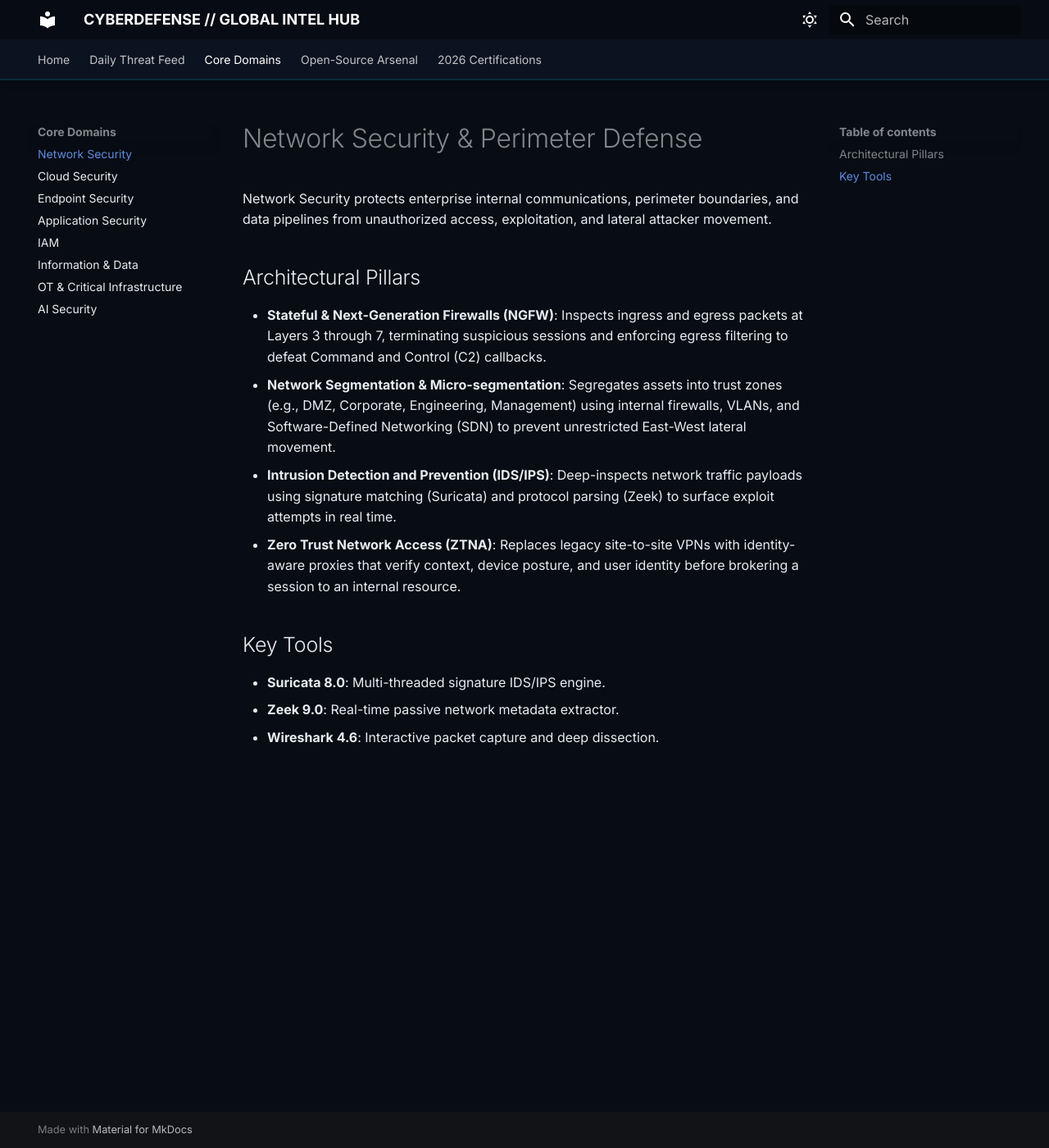
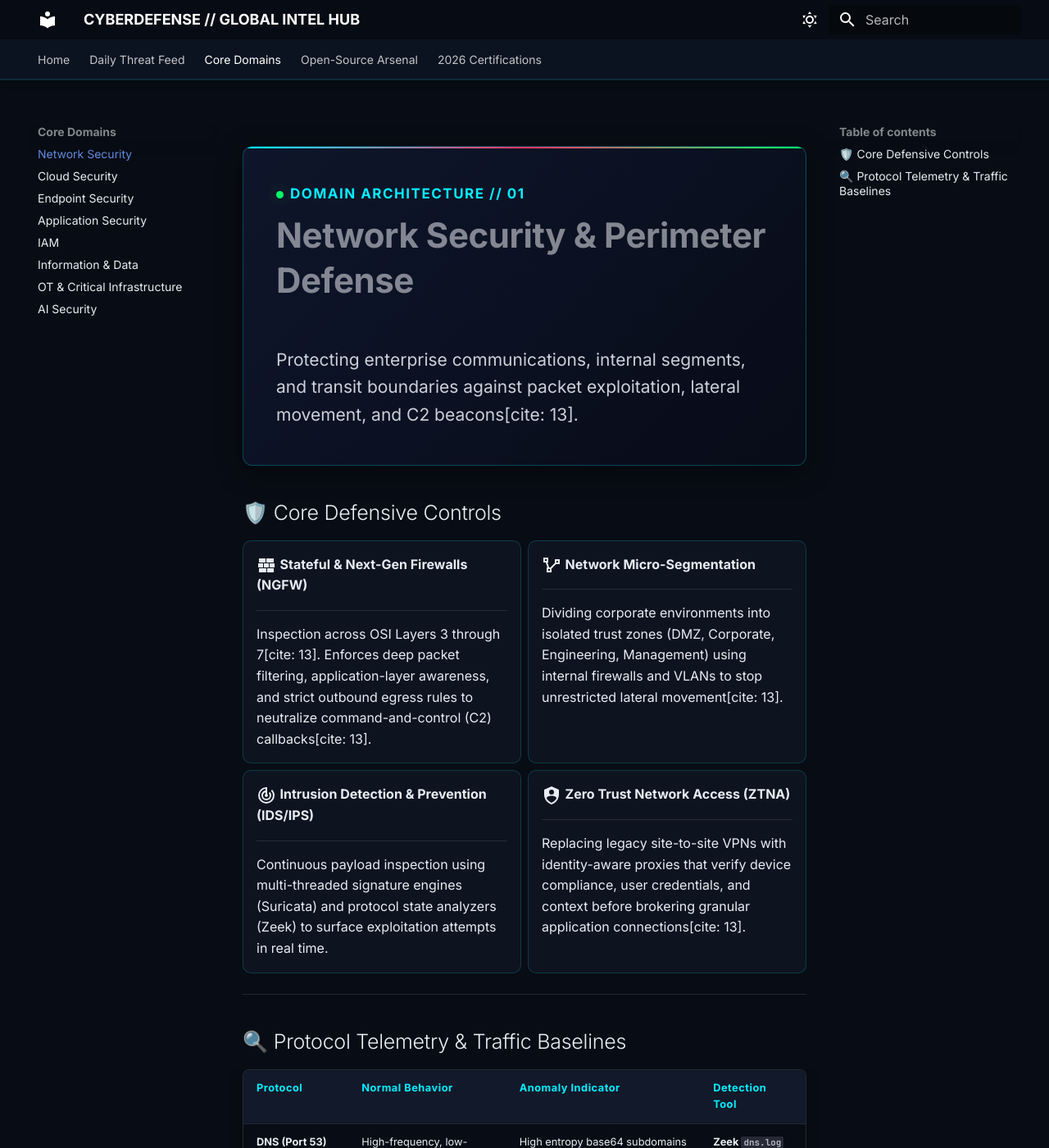
Before and after one commit to atharvajdhumal/cybersecurity-handbook, an MkDocs documentation site: the page built from docs/domains/network-security.md, in a window 1280 px wide and 1400 px high. Shown: the whole window at 82% size. Built offline with MkDocs 1.6.1 and Material for MkDocs 9.7.7, drawn with Linux system fonts in a browser that asks for light colours; some of the changed text lies outside the part shown.

Commit message:
Update network-security.md

```diff
--- a/docs/domains/network-security.md
+++ b/docs/domains/network-security.md
@@ -1,15 +1,49 @@
-# Network Security & Perimeter Defense
+<div class="hero-box">
+  <span style="font-size: 0.85rem; font-weight: 700; letter-spacing: 1.5px; text-transform: uppercase; color: #00f0ff; display: block; margin-bottom: 0.5rem;">
+    <span class="live-pulse"></span>DOMAIN ARCHITECTURE // 01
+  </span>
+  <h1 style="margin-top: 0; font-size: 2.1rem; font-weight: 800;">Network Security & Perimeter Defense</h1>
+  <p style="color: #c9d1d9; font-size: 1.05rem; margin-bottom: 0;">
+    Protecting enterprise communications, internal segments, and transit boundaries against packet exploitation, lateral movement, and C2 beacons[cite: 13].
+  </p>
+</div>
 
-Network Security protects enterprise internal communications, perimeter boundaries, and data pipelines from unauthorized access, exploitation, and lateral attacker movement.
+## 🛡️ Core Defensive Controls
 
-## Architectural Pillars
+<div class="grid cards" markdown>
 
-* **Stateful & Next-Generation Firewalls (NGFW)**: Inspects ingress and egress packets at Layers 3 through 7, terminating suspicious sessions and enforcing egress filtering to defeat Command and Control (C2) callbacks.
-* **Network Segmentation & Micro-segmentation**: Segregates assets into trust zones (e.g., DMZ, Corporate, Engineering, Management) using internal firewalls, VLANs, and Software-Defined Networking (SDN) to prevent unrestricted East-West lateral movement.
-* **Intrusion Detection and Prevention (IDS/IPS)**: Deep-inspects network traffic payloads using signature matching (Suricata) and protocol parsing (Zeek) to surface exploit attempts in real time.
-* **Zero Trust Network Access (ZTNA)**: Replaces legacy site-to-site VPNs with identity-aware proxies that verify context, device posture, and user identity before brokering a session to an internal resource.
+-   :material-wall:{ .lg .middle } **Stateful & Next-Gen Firewalls (NGFW)**
 
-## Key Tools
-* **Suricata 8.0**: Multi-threaded signature IDS/IPS engine.
-* **Zeek 9.0**: Real-time passive network metadata extractor.
-* **Wireshark 4.6**: Interactive packet capture and deep dissection.
+    ---
+
+    Inspection across OSI Layers 3 through 7[cite: 13]. Enforces deep packet filtering, application-layer awareness, and strict outbound egress rules to neutralize command-and-control (C2) callbacks[cite: 13].
+
+-   :material-vector-polyline:{ .lg .middle } **Network Micro-Segmentation**
+
+    ---
+
+    Dividing corporate environments into isolated trust zones (DMZ, Corporate, Engineering, Management) using internal firewalls and VLANs to stop unrestricted lateral movement[cite: 13].
+
+-   :material-radar:{ .lg .middle } **Intrusion Detection & Prevention (IDS/IPS)**
+
+    ---
+
+    Continuous payload inspection using multi-threaded signature engines (Suricata) and protocol state analyzers (Zeek) to surface exploitation attempts in real time.
+
+-   :material-shield-account:{ .lg .middle } **Zero Trust Network Access (ZTNA)**
+
+    ---
+
+    Replacing legacy site-to-site VPNs with identity-aware proxies that verify device compliance, user credentials, and context before brokering granular application connections[cite: 13].
+
+</div>
+
+---
+
+## 🔍 Protocol Telemetry & Traffic Baselines
+
+| Protocol | Normal Behavior | Anomaly Indicator | Detection Tool |
+| :--- | :--- | :--- | :--- |
+| **DNS (Port 53)** | High-frequency, low-payload domain queries. | High entropy base64 subdomains (DNS tunneling/data exfiltration). | **Zeek `dns.log`** |
+| **TLS/HTTPS (Port 443)** | Standard enterprise certificate validation. | Self-signed certs, rare JA3/JA4 cryptographic fingerprints. | **Suricata / Zeek `ssl.log`** |
+| **SMB (Port 445)** | Internal file sharing between verified workstations. | PsExec execution, pass-the-hash patterns, mass East-West traversal. | **Wireshark / Suricata** |
```
